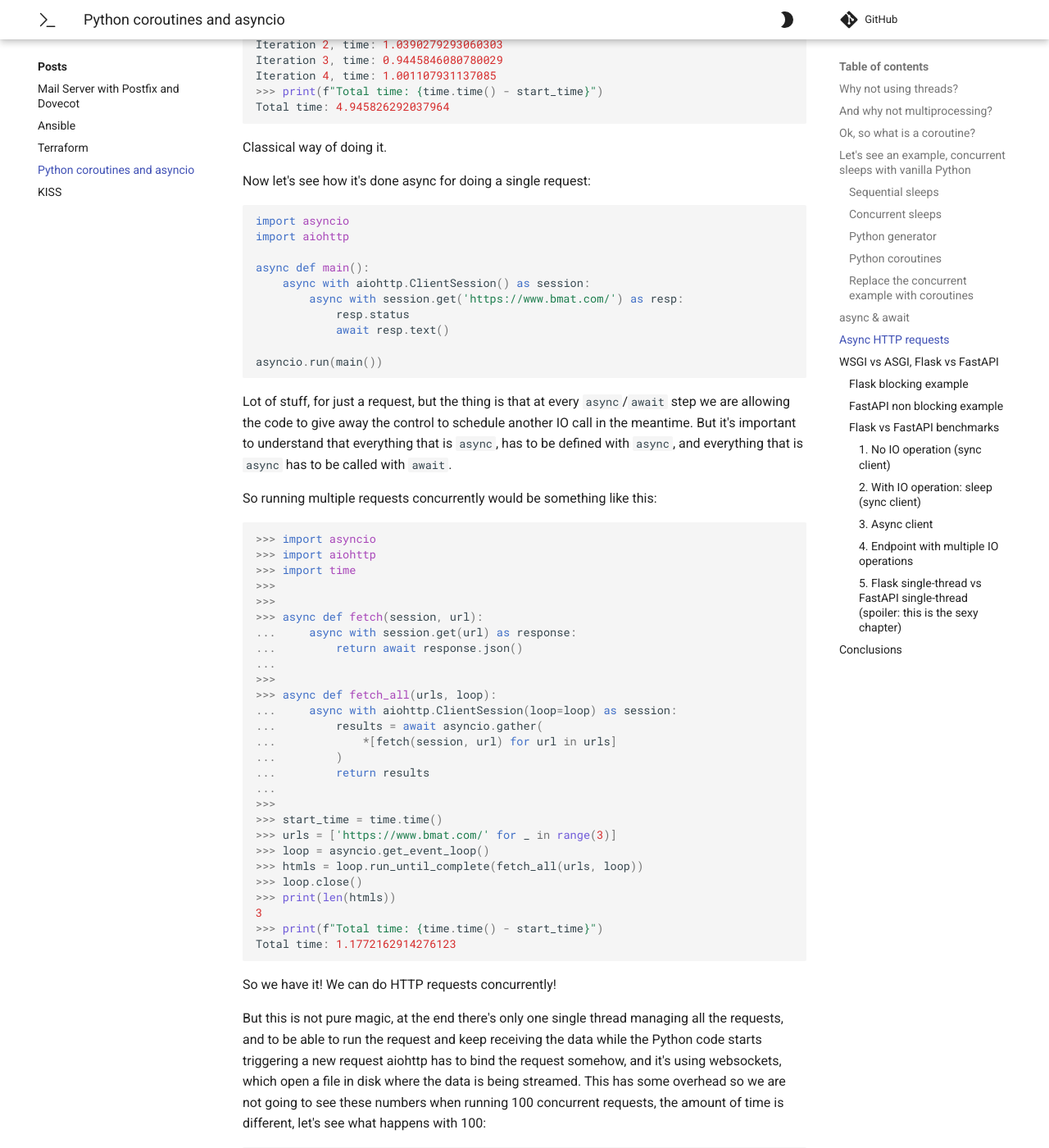
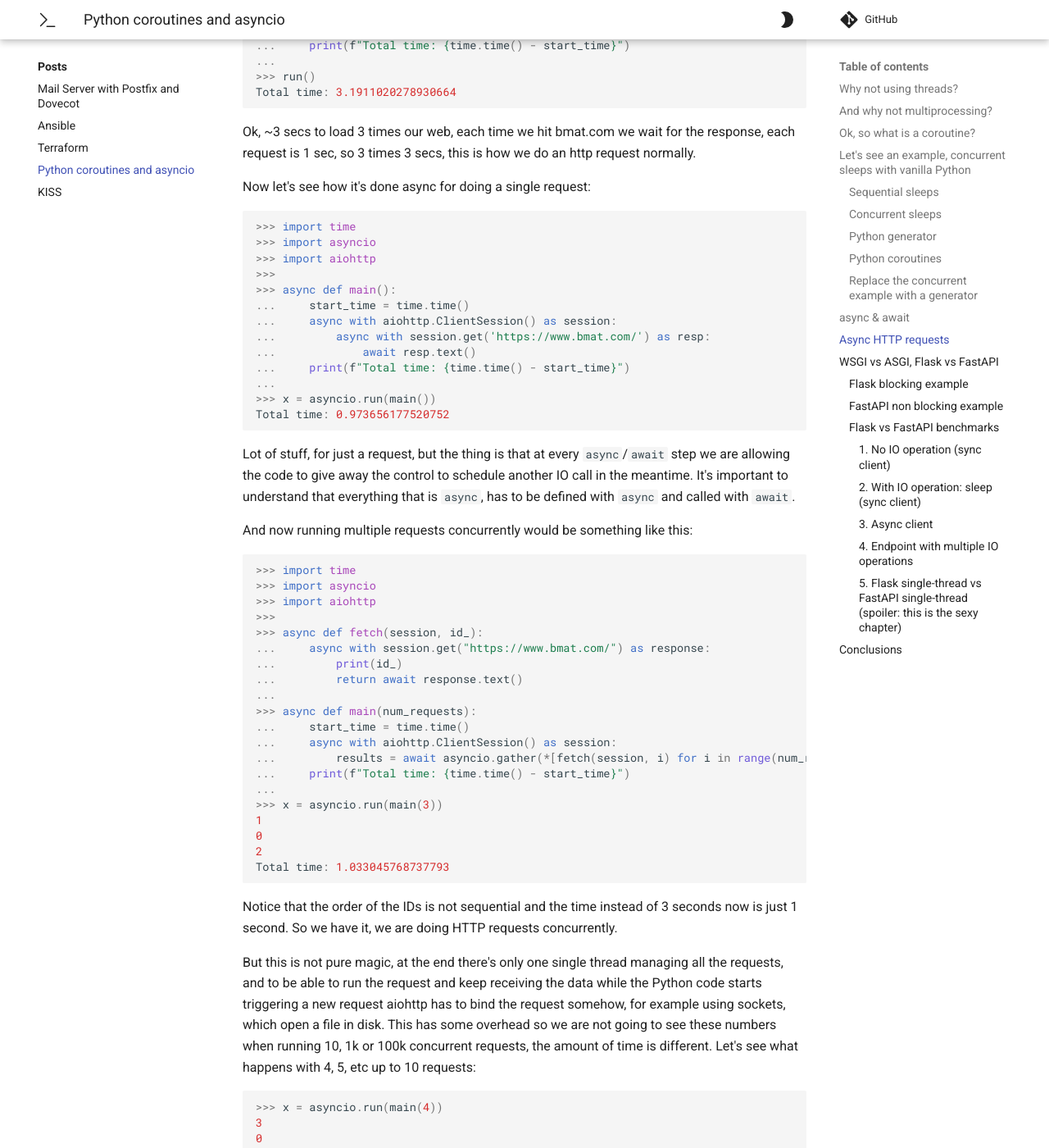
Before and after one commit to oalfonso-o/mkdocs, an MkDocs documentation site: the page built from docs/posts/python_async.md, in a window 1280 px wide and 1400 px high, scrolled down 8645 px. Shown: the whole window at 82% size. Built offline with MkDocs 1.6.1 and Material for MkDocs 9.7.7, drawn with Linux system fonts in a browser that asks for light colours; comment, search, counter and statistics services are not loaded; some of the changed text lies outside the part shown.

Commit message:
Apply minor corrections to the async post

````diff
--- a/docs/posts/python_async.md
+++ b/docs/posts/python_async.md
@@ -18,7 +18,7 @@ Good question, using multiple threads in Python is another way of concurrency. I
 So which are the differences? Let's mention the two main benefits of coroutines vs threads:
 
 - coroutines live in a single thread and single process and can have millions of them working concurrently, but when doing threads we can't spawn this amount of threads per process because we have the OS limitation
-- as coroutines work in a single thread there's much more control over race conditions (when managed properly) and easier debugging
+- as coroutines work in a single thread there's much more control over race conditions and are easier to debug (when managed properly)
 
 ## And why not multiprocessing?
 
@@ -127,7 +127,7 @@ So we can concurrently have 10 "sleeps" in just 3 seconds. The sleep could be re
 
 This concept looks simple, but it can become extremely complicated when having to define this kind of tasks for other operations more complicated than a simple wait. For example doing an HTTP request or a query to a database.
 
-For an HTTP request we normally use `requests` library or `urllib3` because it's the builtin, but both are blocking, so we will have to wait until each request finishes. To be able to do requests concurrently we need to implement something like what we've seen in this snippet but for performing an HTTP request non blocking. And this is what does `aiohttp` which implements websockets to retrieve the data of that request in a non-blocking manner. For more details of this library you can check the code on github [https://github.com/aio-libs/aiohttp]().
+For an HTTP request we normally use `requests` library or `urllib3` because it's the builtin, but both are blocking, so we will have to wait until each request finishes. To be able to do requests concurrently we need to implement something like what we've seen in this snippet but for performing an HTTP request non blocking. And this is what does `aiohttp` which uses sockets to retrieve the data of that request in a non-blocking manner. For more details of this library you can check the code on Github [https://github.com/aio-libs/aiohttp]().
 
 But here we are going too fast, let's not jump yet to `aiohttp`, let's try to understand better how coroutines work, because we've seen how to do sleeps concurrently but we've not seen any `yield` nor generator. Let's see another example and we will understand how `yield` plays in this game and what coroutines are.
 
@@ -159,11 +159,11 @@ No mistery here, a classical generator. You iterate it and it keeps yielding eac
 ### Python coroutines
 
 ``` python
-def mycoro():
-    c = 0
-    for i in range(10):
-        c += yield i
-        print(f"Inside of generator value of c {c}")
+>>> def mycoro():
+...     c = 0
+...     for i in range(10):
+...         c += yield i
+...         print(f"Inside of generator value of c {c}")
 ```
 
 Here the difference is that instead of doing just a `yield` we are also expecting a value coming back from that `yield` and adding it to `c`.
@@ -212,12 +212,11 @@ Inside of generator value of c 36.5
 4
 ```
 
-Did you see? We are returning always the value of `i` which is defined by the `range` but we are also sending arbitrary numbers that change the behaviour of the generator.
-This is now a coroutine!
+Did you see? We are returning always the value of `i` which is defined by the `range` but we are also sending arbitrary numbers that change the behaviour of the generator. This is a really powerful feature of generators that is used to create coroutines.
 
-### Replace the concurrent example with coroutines
+### Replace the concurrent example with a generator
 
-Let's replace our initial example of the `Task` and our event loop where we do concurrent sleeps, but now with coroutines:
+Let's replace our initial example of the `Task` and our event loop where we do concurrent sleeps, but now with a generator:
 
 ``` python
 >>> import time
@@ -256,11 +255,11 @@ Total time: 3.000023126602173
 [1, 2, 3, 4, 5]
 ```
 
-That's it, we can concurrently handle sleeps with coroutines, sending a value every time we call the coroutine (which in this case is a None) and getting back also a value which is yielded.
+That's it, we can concurrently handle sleeps with generators, which can be called coroutines too, sending a value every time we call the generator (which in this case is a None) and getting back also a value which is yielded. This code here is performing a pretty simple `sleep` logic, but the important thing here is the fact that this paradigm allows us to implement more complicated concurrent logic using a single process and a single thread.
 
-But we don't want to be the ones managing this complexity, so we can use better tools and this feature of having bidirectional communication is the one used under the hood of [`async` and `await`, the two new keywords added since Python 3.5](https://docs.python.org/3/whatsnew/3.5.html#whatsnew-pep-492). Also, this feature is the one used to build [asyncio](https://docs.python.org/3/library/asyncio.html), the default Python way to work with async.
+Ok, pretty nice, but we don't want to be the ones managing this complexity, so we can use better tools and this feature of having bidirectional communication is the one used under the hood of [`async` and `await`, the two new keywords added since Python 3.5](https://docs.python.org/3/whatsnew/3.5.html#whatsnew-pep-492). Also, this feature is the one used to build [asyncio](https://docs.python.org/3/library/asyncio.html), the default Python way to work with async.
 
-So now we can forget everything about coroutines and focus on these beautiful improved tools that make everything much more friendly.
+So now we can forget everything about coroutines and focus on these beautiful tools that make everything much more friendly.
 
 ## async & await
 
@@ -333,105 +332,125 @@ So we use the `asyncio.get_event_loop` to create the event loop and then we add
 
 ## Async HTTP requests
 
-Now, with asyncio and aiohttp we can implement a simple concurrent program to perform HTTP requests. Let's do an example doing requests to BMAT webpage first in sequential manner:
+Now, with `asyncio` and `aiohttp` we can implement a simple concurrent program to perform HTTP requests. Let's do an example doing requests to BMAT webpage first in sequential manner:
 
 ```python
 >>> import requests
 >>> import time
 >>>
->>> start_time = time.time()
->>> for i in range(5):
-...     iter_time = time.time()
-...     _ = requests.get("https://www.bmat.com/")
-...     print(f"Iteration {i}, time: {time.time() - iter_time}")
+>>> def run():
+...     start_time = time.time()
+...     for _ in range(3):
+...         requests.get("https://www.bmat.com/")
+...     print(f"Total time: {time.time() - start_time}")
 ...
-Iteration 0, time: 1.0509614944458008
-Iteration 1, time: 0.9052777290344238
-Iteration 2, time: 1.0390279293060303
-Iteration 3, time: 0.9445846080780029
-Iteration 4, time: 1.001107931137085
->>> print(f"Total time: {time.time() - start_time}")
-Total time: 4.945826292037964
+>>> run()
+Total time: 3.1911020278930664
 ```
 
-Classical way of doing it.
+Ok, ~3 secs to load 3 times our web, each time we hit bmat.com we wait for the response, each request is 1 sec, so 3 times 3 secs, this is how we do an http request normally.
 
 Now let's see how it's done async for doing a single request:
 
 ``` python
-import asyncio
-import aiohttp
-
-async def main():
-    async with aiohttp.ClientSession() as session:
-        async with session.get('https://www.bmat.com/') as resp:
-            resp.status
-            await resp.text()
-
-asyncio.run(main())
+>>> import time
+>>> import asyncio
+>>> import aiohttp
+>>>
+>>> async def main():
+...     start_time = time.time()
+...     async with aiohttp.ClientSession() as session:
+...         async with session.get('https://www.bmat.com/') as resp:
+...             await resp.text()
+...     print(f"Total time: {time.time() - start_time}")
+...
+>>> x = asyncio.run(main())
+Total time: 0.973656177520752
 ```
 
 Lot of stuff, for just a request, but the thing is that at every `async`/`await` step we are allowing the code to give away the control to schedule another IO call in the meantime.
-But it's important to understand that everything that is `async`, has to be defined with `async`, and everything that is `async` has to be called with `await`.
+It's important to understand that everything that is `async`, has to be defined with `async` and called with `await`.
 
-So running multiple requests concurrently would be something like this:
+And now running multiple requests concurrently would be something like this:
 
 ``` python
+>>> import time
 >>> import asyncio
 >>> import aiohttp
->>> import time
 >>>
->>>
->>> async def fetch(session, url):
-...     async with session.get(url) as response:
-...         return await response.json()
+>>> async def fetch(session, id_):
+...     async with session.get("https://www.bmat.com/") as response:
+...         print(id_)
+...         return await response.text()
 ...
->>>
->>> async def fetch_all(urls, loop):
-...     async with aiohttp.ClientSession(loop=loop) as session:
-...         results = await asyncio.gather(
-...             *[fetch(session, url) for url in urls]
-...         )
-...         return results
+>>> async def main(num_requests):
+...     start_time = time.time()
+...     async with aiohttp.ClientSession() as session:
+...         results = await asyncio.gather(*[fetch(session, i) for i in range(num_requests)])
+...     print(f"Total time: {time.time() - start_time}")
 ...
->>>
->>> start_time = time.time()
->>> urls = ['https://www.bmat.com/' for _ in range(3)]
->>> loop = asyncio.get_event_loop()
->>> htmls = loop.run_until_complete(fetch_all(urls, loop))
->>> loop.close()
->>> print(len(htmls))
-3
->>> print(f"Total time: {time.time() - start_time}")
-Total time: 1.1772162914276123
+>>> x = asyncio.run(main(3))
+1
+0
+2
+Total time: 1.033045768737793
 ```
 
-So we have it! We can do HTTP requests concurrently!
+Notice that the order of the IDs is not sequential and the time instead of 3 seconds now is just 1 second. So we have it, we are doing HTTP requests concurrently.
 
-But this is not pure magic, at the end there's only one single thread managing all the requests, and to be able to run the request and keep receiving the data while the Python code starts triggering a new request aiohttp has to bind the request somehow, and it's using websockets, which open a file in disk where the data is being streamed. This has some overhead so we are not going to see these numbers when running 100 concurrent requests, the amount of time is different, let's see what happens with 100:
+But this is not pure magic, at the end there's only one single thread managing all the requests, and to be able to run the request and keep receiving the data while the Python code starts triggering a new request aiohttp has to bind the request somehow, for example using sockets, which open a file in disk. This has some overhead so we are not going to see these numbers when running 10, 1k or 100k concurrent requests, the amount of time is different. Let's see what happens with 4, 5, etc up to 10 requests:
 
 ``` python
->>> start_time = time.time()
->>> urls = ['https://www.bmat.com/' for _ in range(100)]
->>> loop = asyncio.get_event_loop()
->>> htmls = loop.run_until_complete(fetch_all(urls, loop))
->>> loop.close()
->>> print(len(htmls))
-100
->>> print(f"Total time: {time.time() - start_time}")
-Total time: 41.78710341453552
+>>> x = asyncio.run(main(4))
+3
+0
+2
+1
+Total time: 1.4146854877471924
+>>> x = asyncio.run(main(5))
+1
+4
+3
+2
+0
+Total time: 1.6316821575164795
+>>> x = asyncio.run(main(6))
+4
+...
+5
+Total time: 1.8495571613311768
+>>> x = asyncio.run(main(7))
+0
+...
+4
+Total time: 2.319329023361206
+>>> x = asyncio.run(main(8))
+7
+...
+5
+Total time: 2.5303142070770264
+>>> x = asyncio.run(main(9))
+4
+...
+5
+Total time: 2.90022611618042
+>>> x = asyncio.run(main(10))
+3
+...
+9
+Total time: 3.095855236053467
 ```
 
-We were expecting 1 second, but nope. We can see that with the `sleep` case because it's an incredible simple example, but real world cases are much more complex.
+We were expecting 1 second, but nope. With the `sleep` case we were having this scenario where 1 request is 1 sec and 10 requests are also 1 sec, just because it's an incredible simple example, but more complex logic is more expensive. For 10 requests instead of 1 second it's taking 3 seconds. Here the reason can be because of multiple factors but now the important is just to see that async is not magic and it's not going to "parallelize" everything. We are handling the async request from the client side, but we don't know how the server processes the requests, let's jump now to the server side.
 
 
 ## WSGI vs ASGI, Flask vs FastAPI
 
-Now that we have the basics covered, let's move closer to the real world problems that we have in our jobs every day. How to scale the throughput of our APIs.
+Now that we have the basics covered, let's see how to scale the throughput of our APIs. So let's talk about the most hyped Python HTTP microframeworks Flask and FastAPI:
 
-Flask is an amazing Python HTTP microframework that works perfectly fine under `WSGI`. The problem with `WSGI` is that it can't process async requests. When you do a request to an API that speaks `WSGI`, that worker gets blocked until the response is sent, so if there are hundreds of hits to the database and the request lasts 30 seconds to resolve, that process will be completely blocked for those full 30 seconds.
+[Flask](https://github.com/pallets/flask) is an amazing Python HTTP microframework that works perfectly fine under [`WSGI`](https://peps.python.org/pep-3333/). The problem with `WSGI` is that it can't process async requests, it can manage concurrency with threads and parallelization with multiple processes, but has no support for async. When you do a request to an API that speaks `WSGI`, with one single worker with one single thread with no buffer to keep incoming requests, that API gets blocked until the response is sent, so if in that endpoint there's a query to the database which takes 1 second and we are doing 2 requests per second, our API is going to take the first one at time 0, then another request will hit the API at 0.5 but our worker will be busy, so that request is not going to be answered, if the client has no retries then that request is lost (assuming our server has no buffer to retain incoming requests), then at second 1 our worker will be free again an will pick the new incoming request. At the best this is serving only 50% of the requests. Of course in production environments we have a web server in front with a buffer that can hold more incoming requests, we have multiple workers, each worker can have multiple threads, so normally this scenario shouldn't happen, it's for understanding the concept.
 
-FastAPI in the other hand comes by default as an async HTTP framework, with `starlette` under the hood, an `ASGI` framework which removes the blocking that we mentioned that happens with `WSGI`. A request that will hit the database 100 times, if all of those requests are done with async clients we will be able to trigger the query to the database and then start serving another request in the meantime.
+[FastAPI](https://github.com/tiangolo/fastapi) in the other hand comes by default as an async HTTP framework, with [`starlette`](https://github.com/encode/starlette) under the hood which works on top of [`anyio`](https://github.com/agronholm/anyio/) which comes on top of [`asyncio`](https://docs.python.org/3/library/asyncio.html). FastAPI is an [`ASGI`](https://asgi.readthedocs.io/) framework which removes the blocking that we mentioned that happens with `WSGI`. If we receive 2 requests per second and each request takes 1 second to process, in the previous scenario we could only serve 50% of the requests, but here we take advantage of the IO waiting time, we stop waiting for that response putting that request on hold and start serving another request for later coming back and checking if we got our answer.
 
 Ok, all this theory is amazing but we want examples.
 
@@ -472,6 +491,11 @@ And to run it (with fastapi and uvicorn installed):
 ``` bash
 uvicorn asyncfastapi:app --port 6000
 ```
+
+From so on we assume that both servers are up and running:
+
+- **Flask** on port **5000**
+- **FastAPI** on port **6000**
 
 ### Flask vs FastAPI benchmarks
 
@@ -514,7 +538,7 @@ Total time: 6.3417487144470215
 
 ```
 
-Here we see an average time of **~6.5 secs for 1k requests with a Flask app** with a single thread and a single process.
+Here we see an average time of **~6.5 secs for 1k requests with a Flask app** with a default [Flask development web server](https://flask.palletsprojects.com/en/2.2.x/api/#flask.Flask.run) (later we will see what it means, but we keep it with default config for now).
 
 Now let's run it against FastAPI:
 
@@ -533,7 +557,9 @@ $ python send_requests.py -n 1000 --port 6000
 Total time: 4.3278844356536865
 ```
 
-With same condition we see an average **~4.7 secs with FastAPI**. Some insights:
+Now we see an average **~4.7 secs with FastAPI** with a FastAPI API running with default [uvicorn](https://www.uvicorn.org/settings/) settings.
+
+Some insights:
 
 - We see an improvement in FastAPI but not significant
 - There are no IO operations, so we can't see the real magic of async in place... so this example is not reflecting what we are looking for
@@ -613,24 +639,19 @@ async def fetch(session, url):
     async with session.get(url) as response:
         return await response.text()
 
-async def do_requests(num_requests, port, loop):
-    time_start = time.time()
+async def main(num_requests, port):
+    start_time = time.time()
     url = f"http://localhost:{port}/"
-    async with aiohttp.ClientSession(loop=loop) as session:
-        results = await asyncio.gather(
-            *[fetch(session, url) for _ in range(num_requests)]
-        )
-        print(f"Total time: {time.time() - time_start}")
-        return results
+    async with aiohttp.ClientSession() as session:
+        results = await asyncio.gather(*[fetch(session, url) for i in range(num_requests)])
+    print(f"Total time: {time.time() - start_time}")
 
 
 parser = ArgumentParser()
 parser.add_argument("-n", type=int)
 parser.add_argument("-p", "--port", type=int)
 args = parser.parse_args()
-loop = asyncio.get_event_loop()
-results = loop.run_until_complete(do_requests(args.n, args.port, loop))
-loop.close()
+x = asyncio.run(main(args.n, args.port))
 ```
 
 Now let's run async requests against Flask which is not capable of handling async requests:
@@ -658,9 +679,9 @@ Ok, there's a huge improvement when using an async client:
 - Flask: from 19 secs to 1.3 (with 10k it's ~13 secs) -> **x14 times more requests with Flask**
 - FastAPI: from 19 secs to 0.9 (with 10k it's ~9 secs) -> **x21 times more requests with FastAPI**
 
-Ok, here we are in the same situation that we've seen, FastAPI is a bit faster than Flask but not this huge impact that we would expect by this complexity layer of the whole async world. Why this hype with async? Is it really only a 25-30% faster than Flask? What means faster? Can we improve it with Kubernetes? (joking).
+Ok, here we are in the same situation that we've seen, FastAPI is a bit faster than Flask but not this huge impact that we would expect by this complexity layer of the whole async world. Why this hype with async? Is it really only a 25-30% faster than Flask? What means faster?
 
-Something being "faster" is relative, right?
+Something being "faster" is relative, right? Let's see a different case, with different logic in the endpoint.
 
 #### 4. Endpoint with multiple IO operations
 
@@ -686,16 +707,13 @@ async def root():
 
 And in the `send_async_request.py` let's specify to the `aiohttp.ClientSession` to send all the requests at once changing the limit of the connector:
 ``` python linenums="10" title="send_async_requests.py"
-async def do_requests(num_requests, port, loop):
-    time_start = time.time()
+async def main(num_requests, port):
+    start_time = time.time()
     url = f"http://localhost:{port}/"
     connector = aiohttp.TCPConnector(limit=num_requests)  # default is 100, let's send all at once
-    async with aiohttp.ClientSession(loop=loop, connector=connector) as session:
-        results = await asyncio.gather(
-            *[fetch(session, url) for _ in range(num_requests)]
-        )
-        print(f"Total time: {time.time() - time_start}")
-        return results
+    async with aiohttp.ClientSession(connector=connector) as session:
+        results = await asyncio.gather(*[fetch(session, url) for i in range(num_requests)])
+    print(f"Total time: {time.time() - start_time}")
 ```
 
 If we run it again we have:
@@ -726,9 +744,15 @@ Here we start to see some improvements, we can perform 1k requests:
 - **in FastAPI in ~2.4 secs**
 - **in Flask in ~12 secs**
 
-This is because each `sleep(1)` in FastAPI can be awaited, so all the IO operations can delegate the execution to another request. In Flask we have to wait all those seconds.
+Much better performance now with FastAPI.
 
-Also arrived to this point, is worth it to mention that Flask development web server is using threads by default, that's the reason of seeing 1k requests with 10 secs of sleep each one resolved in 12 secs, in a totally synchronous program it would take 1_000 * 10 -> 10_000 secs.
+Also arrived to this point, it is worth to mention that Flask development web server is using threads by default (the amount of threads used depends on how many threads your machine can handle), that's the reason of seeing 1k requests with 10 secs of sleep each one resolved in 12 secs, in a totally synchronous program it would take 1_000 * 10 -> 10_000 secs.
+
+What we are seeing here is the comparison of concurrency using coroutines in FastAPI and threads in Flask when having to process 10 IO operations * 1k requests, which means 10k IO operations concurrently.
+
+We see in this specific case that FastAPI with coroutines has much higher throughput than Flask using threads, and in general, we can say that coroutines manage better the context switching than threads.
+
+What is sure here is that after the learnings of WSGI and synchronous frameworks, smarter guys than us have decided to implement a new protocol called ASGI which replaces WSGI, and FastAPI has been released 8 years after Flask with all these learnings being totally async.
 
 #### 5. Flask single-thread vs FastAPI single-thread (spoiler: this is the sexy chapter)
 
@@ -764,7 +788,7 @@ aiohttp.client_exceptions.ClientOSError: [Errno 104] Connection reset by peer
 
 Which means that our Flask server is not answering to our requests.
 
-This is the real problem, when our server is full loaded and can't take more requests, and the biggest problem here, or what is more worrying is that indeed, the server is not really working, is just waiting! Is lazing around, waiting for a 3rd program to deliver the needed goods. Like a waiter that orders a dish to the kitchen and waits there idle for the whole 5 minutes that can take preparing that dish instead of doing other things in the meantime.
+This is the real problem, when our server is full loaded and can't take more requests there are requests that just die, and the worst of this is that the server is not really working, is just waiting! Is lazing around, waiting for a 3rd program to deliver the needed goods. Like a waiter that orders a dish to the kitchen and waits there idle for the whole 5 minutes that can take preparing that dish instead of doing other things in the meantime.
 
 So:
 
@@ -784,7 +808,7 @@ We have that:
     - takes 2.4 seconds to process
     - not a single request gets a timeout
 
-I've not raised the fact that Flask is working with multithread mode by default because indeed comparing 1 thread of FastAPI vs 1 thread of Flask is not fair, because is very common to configure the wsgi app to work with threads, which perform a good concurrency job. When a thread hits networking it switches to another thread, so it's similar to how async await works. But I wanted to show it just to demonstrate the real difference of 1 thread async vs 1 thread sync.
+I've not raised until now the fact that Flask is working with threaded mode by default because indeed comparing 1 thread of FastAPI vs 1 thread of Flask is not fair, because is very common to configure the wsgi app to work with threads, which perform a good concurrency job. When a thread hits networking it switches to another thread, so it's similar to how async await works. But I wanted to show it just to demonstrate the real difference of 1 thread async vs 1 thread sync.
 
 ## Conclusions
 
````
Also changed, not shown: other parts of docs/posts/python_async.md (+1 -1 lines).
